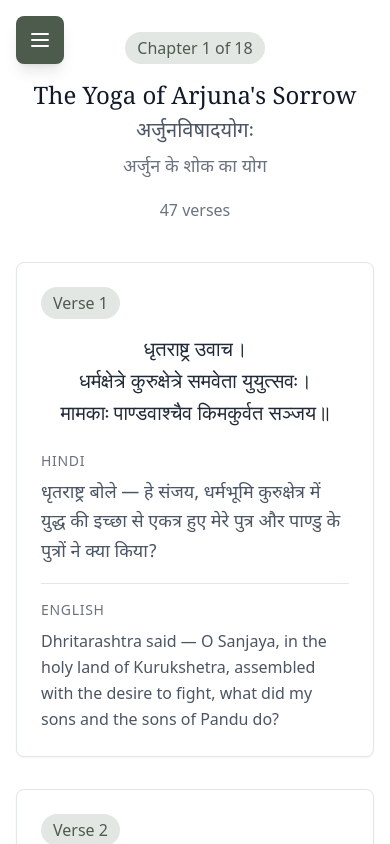
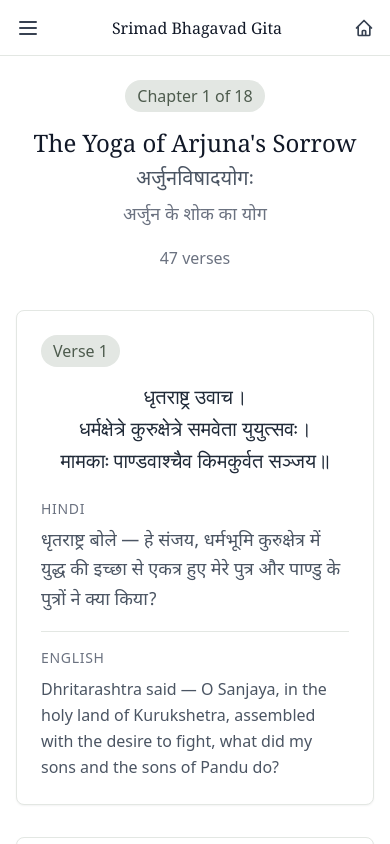
Before and after one commit to m-pooja-pawar/yoga-knowledge, a Next.js app: page /bhagavad-gita/chapter-1 in a window 390 px wide. Shown: the top 844 px of the page. Built offline with nearby package versions, Linux system fonts and the light colour scheme.

Commit message:
Mobile view changes

```diff
--- a/src/app/bhagavad-gita/[id]/page.tsx
+++ b/src/app/bhagavad-gita/[id]/page.tsx
@@ -44,7 +44,7 @@
   const chapterNum = id.split('-')[1];
 
   return (
-    <div className="max-w-3xl mx-auto px-4 py-8 lg:py-12 lg:pl-8">
+    <div className="max-w-3xl mx-auto px-4 pt-20 pb-8 lg:pt-12 lg:pb-12 lg:pl-8">
       {/* Chapter Header */}
       <header className="mb-10 text-center lg:text-left">
         <div className="inline-block bg-sage-100 text-sage-600 text-base font-medium px-3 py-1 rounded-full mb-4">
--- a/src/app/bhagavad-gita/page.tsx
+++ b/src/app/bhagavad-gita/page.tsx
@@ -8,7 +8,7 @@
 
 export default function BhagavadGitaPage() {
   return (
-    <div className="max-w-4xl mx-auto px-4 py-8 lg:py-12 lg:pl-8">
+    <div className="max-w-4xl mx-auto px-4 pt-20 pb-8 lg:pt-12 lg:pb-12 lg:pl-8">
       {/* Header */}
       <header className="text-center mb-12">
         <h1 className="text-3xl md:text-4xl lg:text-5xl font-serif text-gray-900 mb-3 leading-tight">
--- a/src/app/prenatal-yoga/[id]/page.tsx
+++ b/src/app/prenatal-yoga/[id]/page.tsx
@@ -46,7 +46,7 @@
   }
 
   return (
-    <div className="max-w-3xl mx-auto px-4 py-8 lg:py-12 lg:pl-8">
+    <div className="max-w-3xl mx-auto px-4 pt-20 pb-8 lg:pt-12 lg:pb-12 lg:pl-8">
       {/* Topic Header */}
       <header className="mb-10 text-center lg:text-left">
         <div className="inline-block bg-sage-100 text-sage-600 text-base font-medium px-3 py-1 rounded-full mb-4">
--- a/src/app/prenatal-yoga/page.tsx
+++ b/src/app/prenatal-yoga/page.tsx
@@ -8,7 +8,7 @@
 
 export default function PrenatalYogaPage() {
   return (
-    <div className="max-w-4xl mx-auto px-4 py-8 lg:py-12 lg:pl-8">
+    <div className="max-w-4xl mx-auto px-4 pt-20 pb-8 lg:pt-12 lg:pb-12 lg:pl-8">
       {/* Header */}
       <header className="text-center mb-12">
         <h1 className="text-3xl md:text-4xl lg:text-5xl font-serif text-gray-900 mb-3 leading-tight">
--- a/src/components/BhagavadGitaSidebar.tsx
+++ b/src/components/BhagavadGitaSidebar.tsx
@@ -13,10 +13,11 @@
 
   return (
     <>
-      {/* Mobile Toggle Button */}
+      {/* Mobile Top Navbar */}
+      <div className="lg:hidden fixed top-0 left-0 right-0 z-50 bg-white border-b border-sage-100 flex items-center justify-between px-4 h-14">
         <button
           onClick={() => setIsOpen(!isOpen)}
-        className="lg:hidden fixed top-4 left-4 z-50 bg-sage-600 text-white p-3 rounded-lg shadow-lg hover:bg-sage-700 transition-colors"
+          className="text-gray-700 p-2 -ml-2 rounded-lg hover:bg-sage-50 transition-colors"
           aria-label="Toggle chapter menu"
         >
           <svg
@@ -42,11 +43,32 @@
             )}
           </svg>
         </button>
+        <span className="font-serif text-base text-gray-900">Srimad Bhagavad Gita</span>
+        <Link
+          href="/"
+          className="text-gray-700 p-2 -mr-2 rounded-lg hover:bg-sage-50 transition-colors"
+          aria-label="Home"
+        >
+          <svg
+            className="w-5 h-5"
+            fill="none"
+            stroke="currentColor"
+            viewBox="0 0 24 24"
+          >
+            <path
+              strokeLinecap="round"
+              strokeLinejoin="round"
+              strokeWidth={2}
+              d="M3 12l2-2m0 0l7-7 7 7M5 10v10a1 1 0 001 1h3m10-11l2 2m-2-2v10a1 1 0 01-1 1h-3m-4 0a1 1 0 01-1-1v-4a1 1 0 011-1h2a1 1 0 011 1v4a1 1 0 01-1 1h-2z"
+            />
+          </svg>
+        </Link>
+      </div>
 
       {/* Overlay for mobile */}
       {isOpen && (
         <div
-          className="lg:hidden fixed inset-0 bg-black/50 z-40"
+          className="lg:hidden fixed top-14 left-0 right-0 bottom-0 bg-black/50 z-40"
           onClick={() => setIsOpen(false)}
         />
       )}
@@ -54,7 +76,7 @@
       {/* Sidebar */}
       <aside
         className={`
-          fixed lg:sticky top-0 left-0 h-screen w-80 bg-white border-r border-sage-100
+          fixed lg:sticky top-14 lg:top-0 left-0 h-[calc(100vh-3.5rem)] lg:h-screen w-80 bg-white border-r border-sage-100
           overflow-y-auto z-40 transform transition-transform duration-300 ease-in-out
           ${isOpen ? 'translate-x-0' : '-translate-x-full lg:translate-x-0'}
         `}
--- a/src/components/PrenatalSidebar.tsx
+++ b/src/components/PrenatalSidebar.tsx
@@ -13,10 +13,11 @@
 
   return (
     <>
-      {/* Mobile Toggle Button */}
+      {/* Mobile Top Navbar */}
+      <div className="lg:hidden fixed top-0 left-0 right-0 z-50 bg-white border-b border-sage-100 flex items-center justify-between px-4 h-14">
         <button
           onClick={() => setIsOpen(!isOpen)}
-        className="lg:hidden fixed top-4 left-4 z-50 bg-sage-600 text-white p-3 rounded-lg shadow-lg hover:bg-sage-700 transition-colors"
+          className="text-gray-700 p-2 -ml-2 rounded-lg hover:bg-sage-50 transition-colors"
           aria-label="Toggle topic menu"
         >
           <svg
@@ -42,11 +43,32 @@
             )}
           </svg>
         </button>
+        <span className="font-serif text-base text-gray-900">Prenatal Yoga</span>
+        <Link
+          href="/"
+          className="text-gray-700 p-2 -mr-2 rounded-lg hover:bg-sage-50 transition-colors"
+          aria-label="Home"
+        >
+          <svg
+            className="w-5 h-5"
+            fill="none"
+            stroke="currentColor"
+            viewBox="0 0 24 24"
+          >
+            <path
+              strokeLinecap="round"
+              strokeLinejoin="round"
+              strokeWidth={2}
+              d="M3 12l2-2m0 0l7-7 7 7M5 10v10a1 1 0 001 1h3m10-11l2 2m-2-2v10a1 1 0 01-1 1h-3m-4 0a1 1 0 01-1-1v-4a1 1 0 011-1h2a1 1 0 011 1v4a1 1 0 01-1 1h-2z"
+            />
+          </svg>
+        </Link>
+      </div>
 
       {/* Overlay for mobile */}
       {isOpen && (
         <div
-          className="lg:hidden fixed inset-0 bg-black/50 z-40"
+          className="lg:hidden fixed top-14 left-0 right-0 bottom-0 bg-black/50 z-40"
           onClick={() => setIsOpen(false)}
         />
       )}
@@ -54,7 +76,7 @@
       {/* Sidebar */}
       <aside
         className={`
-          fixed lg:sticky top-0 left-0 h-screen w-80 bg-white border-r border-sage-100
+          fixed lg:sticky top-14 lg:top-0 left-0 h-[calc(100vh-3.5rem)] lg:h-screen w-80 bg-white border-r border-sage-100
           overflow-y-auto z-40 transform transition-transform duration-300 ease-in-out
           ${isOpen ? 'translate-x-0' : '-translate-x-full lg:translate-x-0'}
         `}
```
Lines whose indentation alone changed are shown as unchanged.
